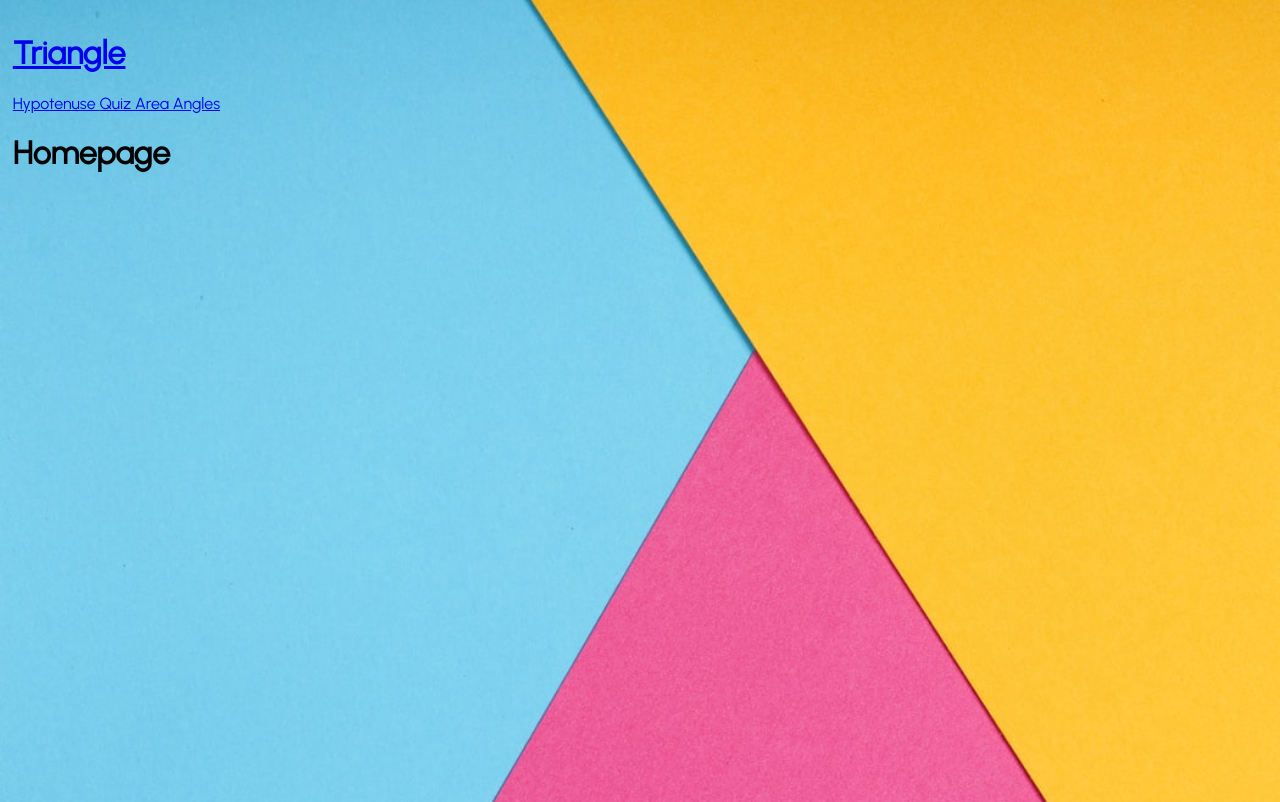
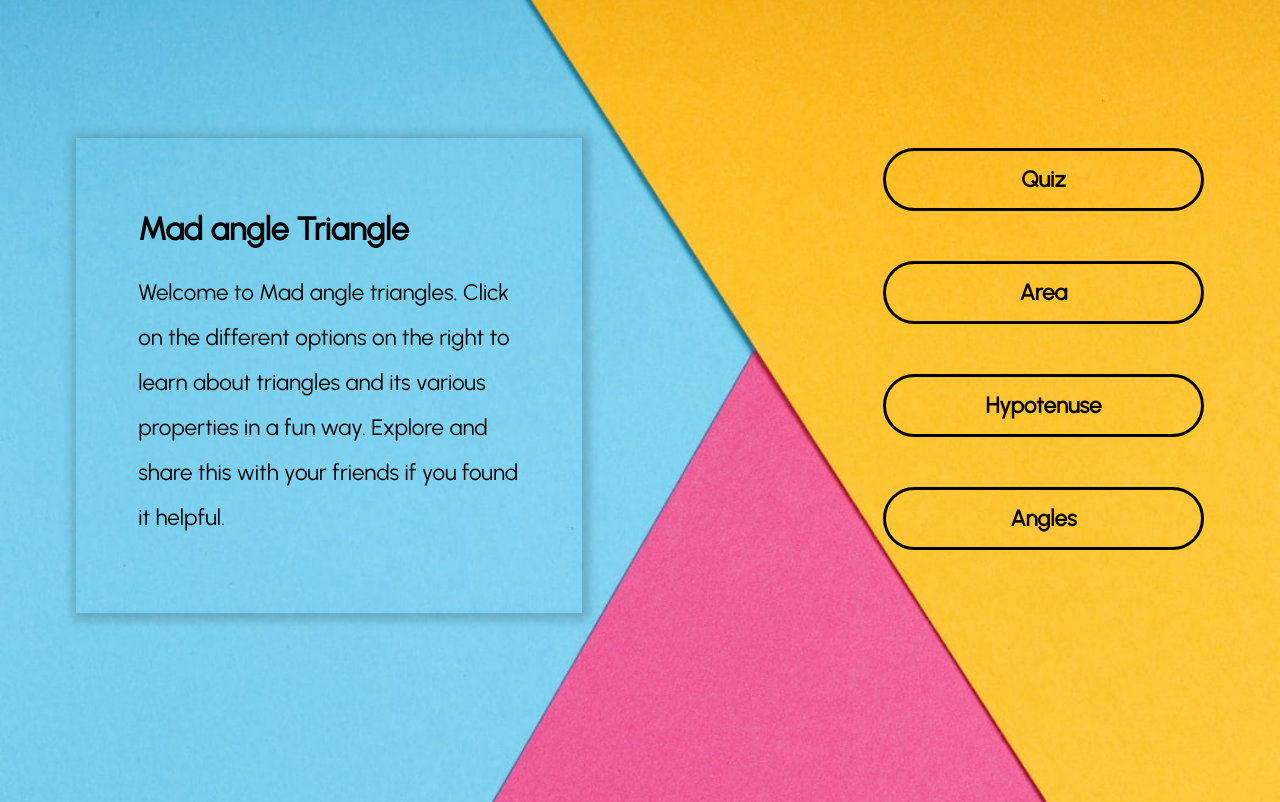
Before and after one commit to shivanigangadharan/triangles, a React (Create React App) app: page / in a window 1280 px wide. Built offline with nearby package versions, Linux system fonts and the light colour scheme.

Commit message:
style: homepage css done

```diff
--- a/src/pages/homepage/homepage.css
+++ b/src/pages/homepage/homepage.css
@@ -5,4 +5,50 @@
     height: 97vh;
     padding: 1%;
     font-family: 'Urbanist', sans-serif;
+    display: flex;
+
 }
+@media screen and (max-width: 992px) {
+    .main{
+        flex-direction: column;
+        height: max-content;
+        text-align: center;
+        justify-content: center;
+    }
+
+}
+#about{
+    box-shadow:2px 2px 10px 5px rgba(0, 0, 0, 0.192);
+    width: max-content;
+    padding: 4% 5% 4% 5%;
+    margin: 10% 0px 0px 5%;
+    width: 450px;
+    height: fit-content;
+}
+p{
+    font-size: 1.4rem;
+    line-height: 45px;
+}
+.linkContainer{
+    margin: 5% 0px 0px 19%;
+    height: fit-content;
+    text-align: center;
+    padding: 5%;
+}
+.link{
+    text-decoration: none;
+    color: black;
+    border: 3px solid black;
+    padding: 15px 100px 15px 100px;
+    font-size: 1.4rem;
+    font-weight: bold;
+    display: block;
+    margin: 10px 0px 50px 0px;
+    border-radius: 100px;
+}
+.link:hover{
+    cursor: pointer;
+    background: black;
+    color: white;
+    transition-duration: 0.5s;
+}
--- a/src/pages/homepage/homepage.js
+++ b/src/pages/homepage/homepage.js
@@ -1,14 +1,26 @@
 import React from 'react';
 import Navbar from '../../components/navbar';
 import './homepage.css';
+import { Link } from 'react-router-dom';
 
 function Homepage() {
     return (
-        <div className="main">
-            <Navbar />
-            <h1> Homepage </h1>
+        <div className="main" >
+            <div id="about">
+                <h1> Mad angle Triangle </h1>
+                <p>
+                    Welcome to Mad angle triangles. Click on the different options on the right to learn
+                     about triangles and its various properties in a fun way. Explore and share this with your friends if you found it helpful.
+</p>
+            </div>
+            <div className="linkContainer">
+                <Link to="/quiz" className="link">  Quiz </Link>
+                <Link to="/area" className="link">  Area </Link>
+                <Link to="/hypotenuse" className="link">  Hypotenuse </Link>
+                <Link to="/angles" className="link">  Angles </Link>
 
-        </div>
+            </div>
+        </div >
 
     )
 }
```
